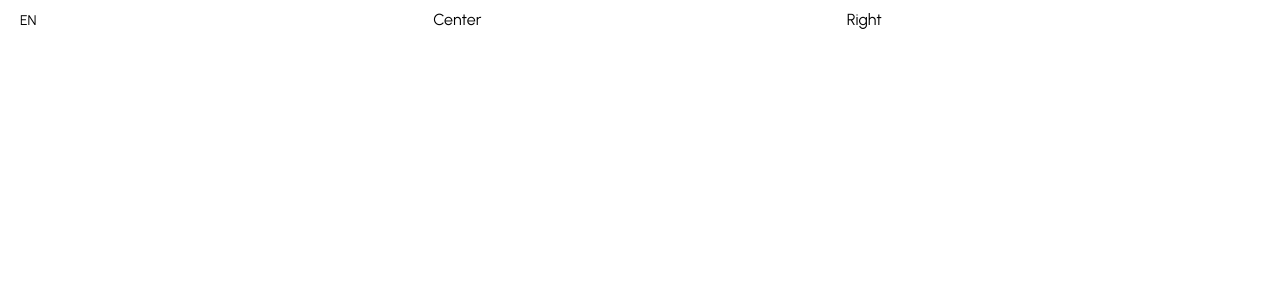
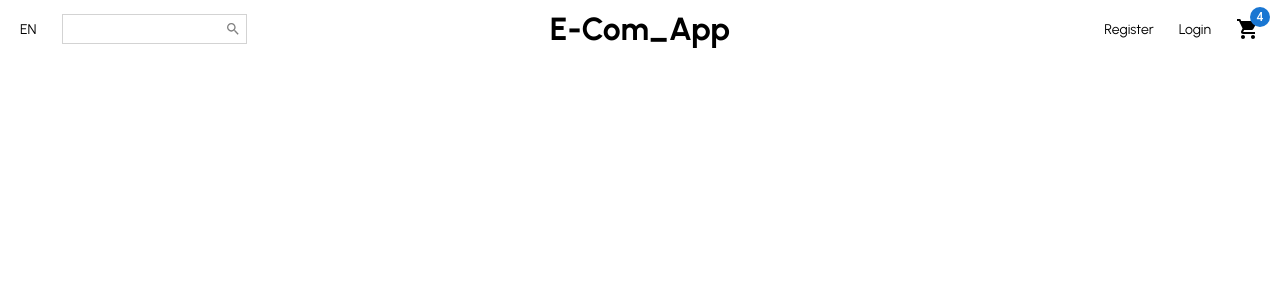
Before and after one commit to Madhur1707/E-Com-Api-and-Client, a React (Create React App) app: page / in a window 1280 px wide. Shown: the top 300 px of the page. Built offline with nearby package versions, Linux system fonts and the light colour scheme.

Commit message:
first commit

```diff
--- a/package.json
+++ b/package.json
@@ -3,6 +3,10 @@
   "version": "0.1.0",
   "private": true,
   "dependencies": {
+    "@emotion/react": "^11.11.1",
+    "@emotion/styled": "^11.11.0",
+    "@mui/icons-material": "^5.14.19",
+    "@mui/material": "^5.14.19",
     "@testing-library/jest-dom": "^5.17.0",
     "@testing-library/react": "^13.4.0",
     "@testing-library/user-event": "^13.5.0",
--- a/src/components/Navbar.jsx
+++ b/src/components/Navbar.jsx
@@ -1,3 +1,6 @@
+import { Search, ShoppingCart } from '@mui/icons-material';
+import { Badge } from '@mui/material';
+
 import React from 'react'
 import styled from 'styled-components'
 
@@ -10,36 +13,74 @@ const Wrapper = styled.div`
 padding: 10px 20px;
 display:flex;
 justify-content:space-between;
+align-items: center;
 `;
 
-const Left = styled.div `
+const Left = styled.div`
 flex:1;
+display: flex;
+align-items: center;
 `;
 
 const Language = styled.span`
 font-size: 14px;
 cursor: pointer;
 `
+const SearchContainer = styled.div`
+   border :0.5px solid lightgray  ;
+   display: flex;
+   align-items: center;
+   margin-left: 25px;
+   padding: 5px ;
+`
+const Input = styled.input`
+  border: none;
+`
 
-
-const Center= styled.div `
+const Center = styled.div`
 flex:1;
 `;
-const Right = styled.div `
+
+const Logo = styled.h1`
+  font-weight: bold;
+  text-align: center;
+`
+const Right = styled.div`
 flex:1;
+display: flex;
+align-items: center;
+justify-content: flex-end;
 `;
+
+const MenuItem = styled.div`
+  font-size: 14px;
+  cursor: pointer;
+  margin-left: 25px;
+`
 
 
 const Navbar = () => {
   return (
     <Container>
-     <Wrapper>
+      <Wrapper>
         <Left>
-            <Language>EN</Language>
+          <Language>EN</Language>
+          <SearchContainer>
+            <Input />
+            <Search style={{color:'gray',fontSize:'16px'}}></Search>
+          </SearchContainer>
         </Left>
-        <Center>Center</Center>
-        <Right>Right</Right>
-        </Wrapper>
+        <Center><Logo>E-Com_App</Logo></Center>
+        <Right>
+          <MenuItem>Register</MenuItem>
+          <MenuItem>Login</MenuItem>
+          <MenuItem>
+            <Badge badgeContent={4} color="primary">
+              <ShoppingCart></ShoppingCart>
+            </Badge>
+          </MenuItem>
+        </Right>
+      </Wrapper>
     </Container>
   )
 }
```
Also changed, not shown: 1 other file (tests, documents, lock files or other folders).
